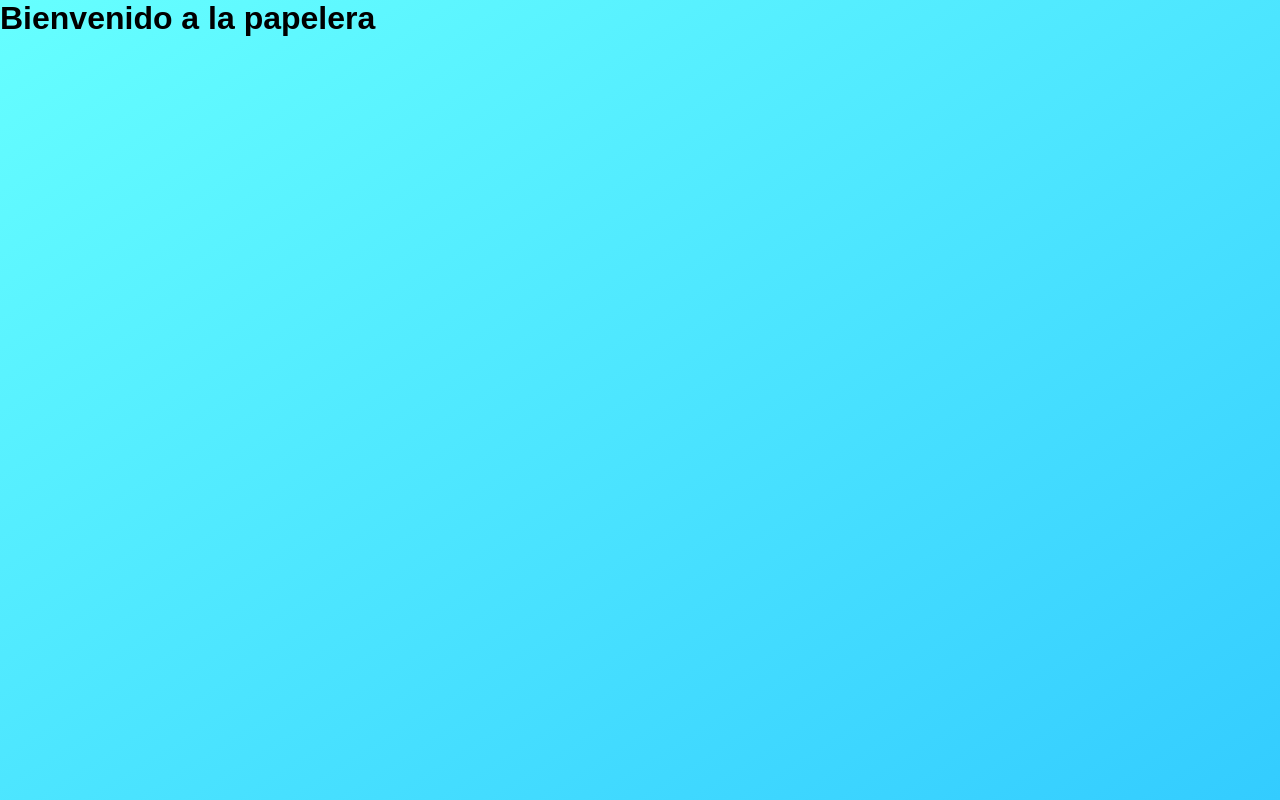
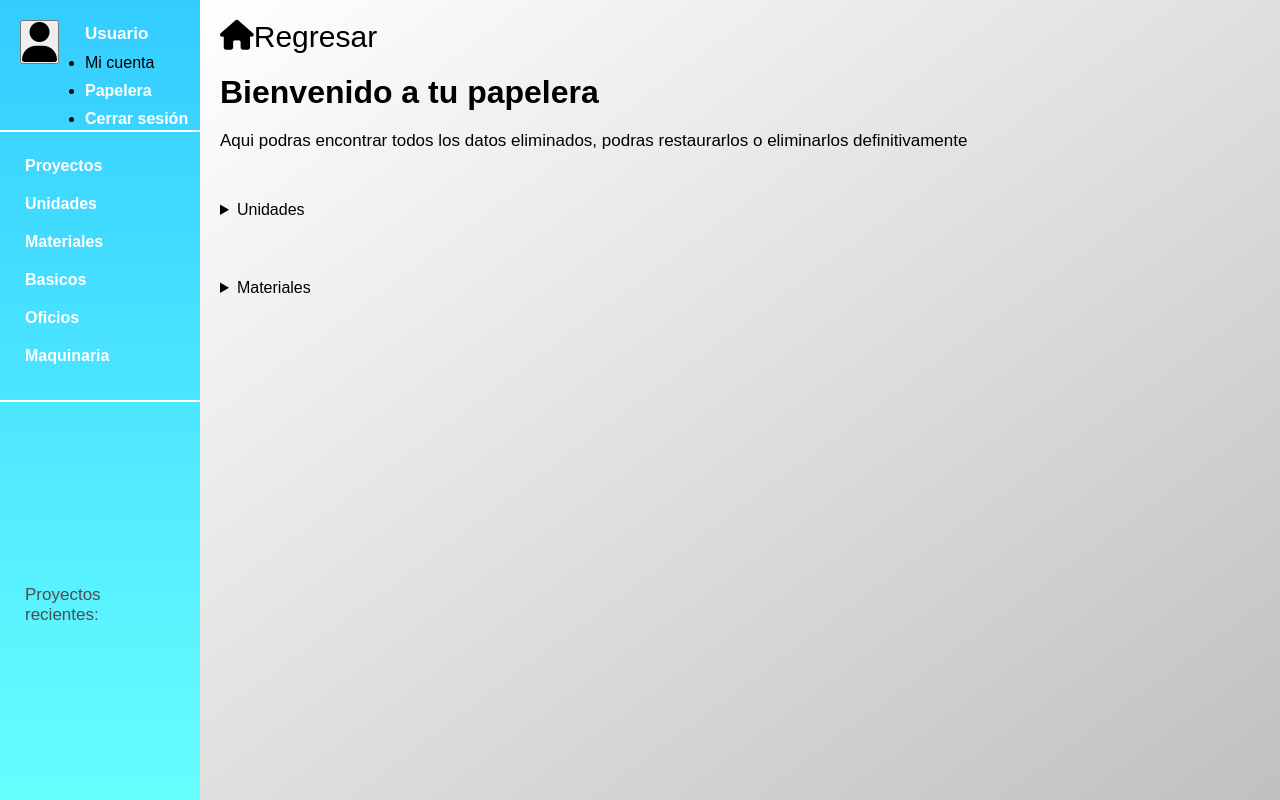
Before and after one commit to friendzone09/SCRBM, a Flask app: page /papelera in a window 1280 px wide. Run offline with Flask 3, Linux system fonts and the light colour scheme; data that the repository does not hold is empty; some libraries are stand-ins or nearby versions.

Commit message:
actualizacion 1.8

```diff
--- a/app/app.py
+++ b/app/app.py
@@ -242,7 +242,28 @@ def eliminar_material(id_material):
 
 @app.route('/papelera')
 def papelera():
-     return render_template('papelera.html')
+    conn = get_db_conection()
+    cur = conn.cursor()
+    cur.execute('SELECT * FROM public.unidades '
+	            'WHERE visibilidad_unidad = false '
+                'ORDER BY id_unidad ASC')
+    unidades = cur.fetchall()
+    conn.commit()
+    cur.close()
+    conn.close()
+
+    conn = get_db_conection()
+    cur = conn.cursor()
+    cur.execute('SELECT materiales.id_material, materiales.nombre_material, materiales.costo_material, unidades.nombre_unidad'
+	            ' FROM materiales INNER JOIN unidades ON materiales.fk_unidad = unidades.id_unidad '
+                'WHERE visibilidad_material = false '
+                'ORDER BY nombre_material')
+    materiales = cur.fetchall()
+    conn.commit()
+    cur.close()
+    conn.close()
+
+    return render_template('papelera.html', unidades = unidades, materiales = materiales)
 
 
 def pagina_no_encontrada(error):
--- a/app/static/css/estilos.css
+++ b/app/static/css/estilos.css
@@ -104,7 +106,7 @@
 .vision_de_usuario{
     background: linear-gradient(to bottom, #33ccff 0%, #66ffff 100%);
     position: relative;
-    height: 100vh;
+    height: 100%;
     width: 200px;
 
 }
@@ -785,8 +793,70 @@
 .body_papelera{
     height: 100vh;
     width: 100%;
-    background: linear-gradient(to top left, #33ccff 0%, #66ffff 100%);
+    background: linear-gradient(to bottom right, #ffffff 0%, #c0c0c0 100%);
 }
+
+.texto_bienvenida_papelera{
+    padding: 20px;
+}
+
+.texto_bienvenida_papelera h1{
+    margin-bottom: 20px;
+    margin-top: 20px;
+}
+
+.texto_bienvenida_papelera p{
+    color: black;
+}
+
+.texto_bienvenida_papelera a{
+    display: flex;
+    font-size: 30px;
+    text-decoration: none;
+    color: rgb(0, 0, 0);
+    align-content: center;
+}
+
+.texto_bienvenida_papelera a:hover{
+    color: #5a5959;
+}
+.deatils_unidades{
+    padding: 20px;
+}
+
+.tabla_unidades_papelera td,th{
+
+    padding-left: 20px;
+    border-bottom: 1px solid black;
+    padding-bottom: 10px;
+}
+
+.tabla_unidades_papelera table{
+    border-collapse: collapse;
+}
+
+.tabla_unidades_papelera a{
+    color: black;
+}
+
+.tabla_unidades_papelera a:hover{
+    color: rgb(255, 255, 255);
+}
+
+.details_material{
+    padding: 20px;
+}
+
+.body_papelera summary{
+    margin-bottom: 20px;
+
+}
+
+.tabla_materiales_papelera{
+    text-align: center;
+}
+
+
 
 /* FIN ESTILOS PAPELERA */
 
--- a/app/templates/dashboard.html
+++ b/app/templates/dashboard.html
@@ -11,7 +11,9 @@
 </head>
 <body class="body_dashboard">
 
-    {% block contenido %}
+
+
+    {% block vision_de_usuario %} {% endblock %}
 
     <div class="vision_de_usuario">
         <div class="usuario">
@@ -25,18 +27,14 @@
                     <li><a href="{{url_for('index')}}">Cerrar sesión</a></li>
                  </ul>
              </div>
-
-
-
         </div>
 
         <div class="opciones_proyecto">
-
+            <a href="{{url_for('dashboard')}}">Proyectos</a>
             <a href="{{url_for('unidades')}}">Unidades</a>
             <a href="{{url_for('materiales')}}">Materiales</a>
             <a>Basicos</a>
             <a>Oficios</a>
-            <a>Herramientas</a>
             <a>Maquinaria</a>
 
         </div>
@@ -47,6 +45,8 @@
         </div>
 
     </div>
+
+    {% block contenido %}
 
     <a class="crear_proyecto" id="abrir_modal_crear_proyecto">
         <i class="fas fa-plus-circle"></i>
--- a/app/templates/editar_material.html
+++ b/app/templates/editar_material.html
@@ -3,6 +3,8 @@
 {% block titulo %} Materiales {% endblock %}
 
 {% block head %} {% endblock %}
+
+{% block vision_de_usuario %} {% endblock %}
 
 {% block contenido %}
 
--- a/app/templates/materiales.html
+++ b/app/templates/materiales.html
@@ -5,11 +5,13 @@
 
 {% block head %} {% endblock %}
 
+{% block vision_de_usuario %} {% endblock %}
+
 
 
 {% block contenido %}
 <div class="body_materiales">
-    <h2 style="margin-left: 45%; margin-bottom: 50px; margin-top: 50px;">Materiales</h2>
+    <h2>Materiales</h2>
     <a href="{{url_for('registrar_material')}}" class="btn_registrar">Registrar un nuevo material</a>
     <a class="regresar_menu" href="{{url_for('dashboard')}}">Regresar al menu</a>
 
--- a/app/templates/papelera.html
+++ b/app/templates/papelera.html
@@ -4,12 +4,75 @@
 
 {% block head %} {% endblock %}
 
+{% block vision_de_usuario %}
+ {% endblock %}
+
+
+
 
 
 {% block contenido %}
 <div class="body_papelera">
+    <div class="texto_bienvenida_papelera">
+        <a href="{{url_for('dashboard')}}"><i class="fa-solid fa-house"></i> Regresar</i></a>
+        <h1>Bienvenido a tu papelera</h1>
+        <p>Aqui podras encontrar todos los datos eliminados, podras restaurarlos o eliminarlos definitivamente </p>
+    </div>
 
-    <h1>Bienvenido a la papelera</h1>
+    <div class="deatils_unidades">
+        <details>
+            <summary>Unidades</summary>
+            <table class="tabla_unidades_papelera">
+                <thead>
+                    <th>Nombre de la unidad</th>
+                    <th>Eliminar</th>
+                    <th>Restaurar</th>
+                </thead>
+                <tbody>
+                    {% for unidad in unidades %}
+                    <tr>
+                        <td>{{unidad[1]}}</td>
+                        <td><a href="#"><i class="fa-solid fa-trash"></i></a></td>
+                        <td><a href="#"><i class="fa-solid fa-trash-can-arrow-up"></i></a></td>
+                    </tr>
+                </tbody>
+                {% endfor %}
+            </table>
+
+        </details>
+    </div>
+
+    <div class="details_material">
+        <details>
+            <summary>Materiales</summary>
+
+            <table class="tabla_materiales_papelera">
+                <thead>
+                    <th>Nombre del material</th>
+                    <th>Costo</th>
+                    <th>Unidad</th>
+                    <th>Eliminar</th>
+                    <th>Restaurar</th>
+                </thead>
+                <tbody>
+                    {% for material in materiales %}
+                    <tr>
+                        <td>{{material.1}}</td>
+                        <td>{{material.2}}</td>
+                        <td>{{material.3}}</td>
+                        <td> <a href="#" class="btn_eliminar"> <i class="fa-solid fa-trash"></i></a></td>
+                        <td><a href="#" class="btn_eliminar"><i class="fa-solid fa-trash-can-arrow-up"></i></a></td>
+
+                    </tr>
+                </tbody>
+                {% endfor %}
+            </table>
+        </details>
+    </div>
+
+
+
+
 
 
 </div>
--- a/app/templates/registrar_material.html
+++ b/app/templates/registrar_material.html
@@ -5,13 +5,15 @@
 
 {% block head %} {% endblock %}
 
+{% block vision_de_usuario %} {% endblock %}
+
 {% block contenido %}
 
 <div class="body_registrar_material">
     <a class="btn_regresar" href="{{url_for('materiales')}}">Regresar</a>
     <form method="post" class="form_regis_material" action="{{url_for('registrar_material_proceso')}}">
         <input type="hidden" name="csrf_token" value="{{csrf_token()}}">
-        <h2>Registra una herramienta</h2>
+        <h2>Registra un material</h2>
         <p>Nombre del material</p>
         <input type="text" id="nombre_unidad" placeholder="Inserta nombre del material..." name="nombre_material">
         <p>Costo del material</p>
```
Also changed, not shown: other parts of app/static/css/estilos.css (+34 -26 lines).
